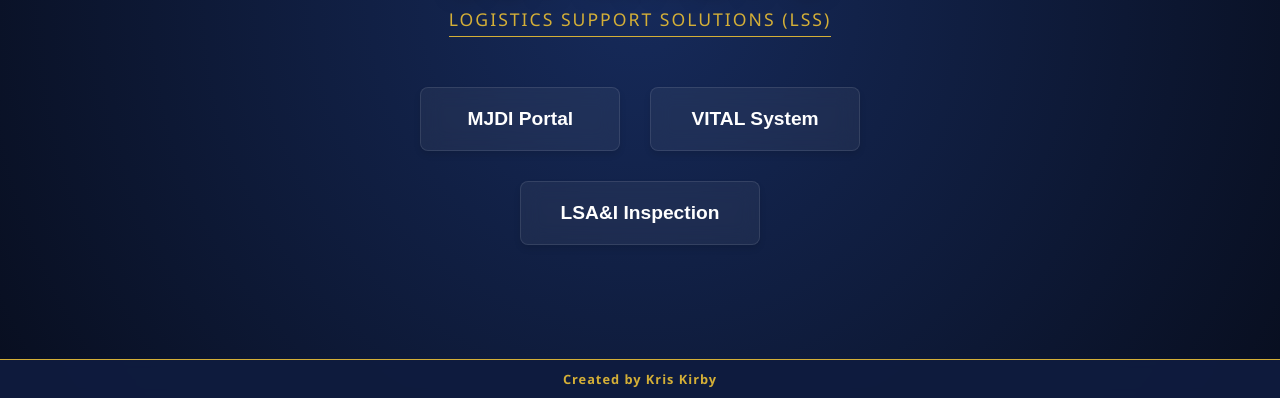
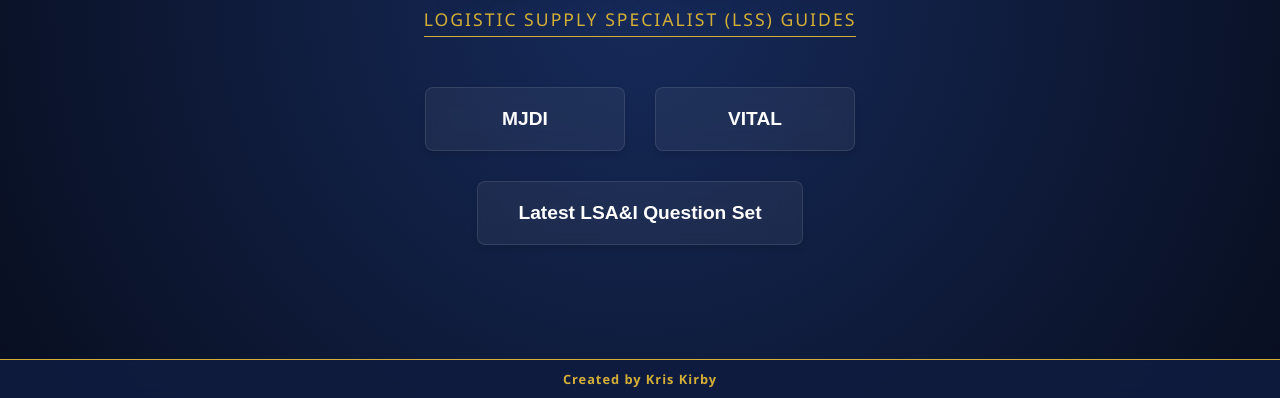
Before and after one commit to paymentkristop/MyPage, a plain HTML site: page index.html in a window 1280 px wide. Shown: the part 402-800 px from the top of the page. Drawn offline with Linux system fonts and the light colour scheme.

Commit message:
Update index.html

```diff
--- a/index.html
+++ b/index.html
@@ -922,15 +922,15 @@
             <img src="https://upload.wikimedia.org/wikipedia/commons/e/ea/Cap_Badge_of_the_RLC.png" alt="RLC Cap Badge">
         </div>
         <h1 class="cover-title">Sgt Kirby's</h1>
-        <div class="cover-subtitle">Logistics Support Solutions (LSS)</div>
+        <div class="cover-subtitle">Logistic Supply Specialist (LSS) Guides</div>
 
         <div class="launch-grid">
-            <button class="launch-btn" onclick="enterSystem('mjdi')">MJDI Portal</button>
-            <button class="launch-btn" onclick="enterSystem('vital')">VITAL System</button>
+            <button class="launch-btn" onclick="enterSystem('mjdi')">MJDI</button>
+            <button class="launch-btn" onclick="enterSystem('vital')">VITAL</button>
         </div>
 
         <div class="lsai-btn-container">
-            <button class="launch-btn" onclick="enterSystem('mjdi-lsai')">LSA&I Inspection</button>
+            <button class="launch-btn" onclick="enterSystem('mjdi-lsai')">Latest LSA&I Question Set</button>
         </div>
 
         <div class="protected-footer">Created by Kris Kirby</div>
```
